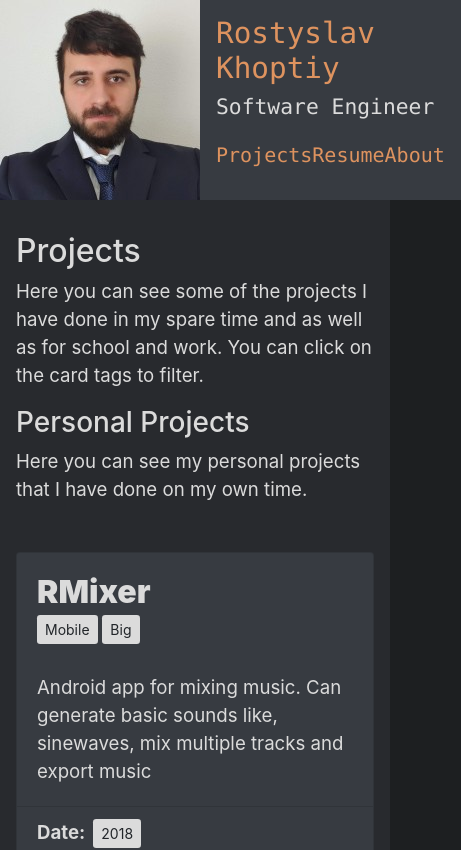
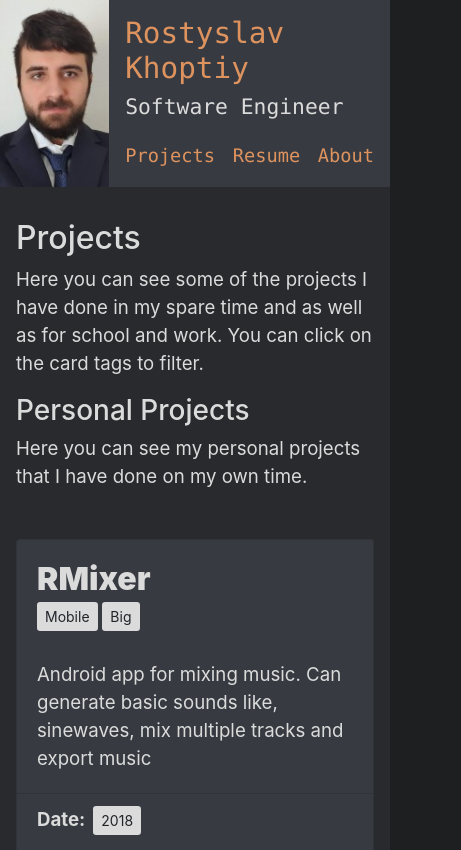
Before and after one commit to Ross65536/personal-website, a React (Create React App) app: page /#/ in a window 390 px wide. Shown: the top 850 px of the page, 461 px wide, since content can reach past the window. Built offline with nearby package versions, Linux system fonts and the light colour scheme; the HTML template or start-up script is replaced by a standard one.

Commit message:
improve responsive csss

```diff
--- a/src/header.scss
+++ b/src/header.scss
@@ -20,6 +20,7 @@
 }
 
 #header {
+  flex-grow: 1;
   padding: 1rem 3rem 1rem;
   ul {
     display: flex;
@@ -45,20 +46,39 @@
 //////////////////////////
 
 @media (max-width: 60rem) {
+  #header-top {
+    img {
+      width: 33%;
+    }
+  }
+
+  #header {
+    #name {
+      font-size: 28pt;
+    }
+  }
+
   body, html {
       width: 100%;
   }
 }
 
 @media (max-width: 680px) {
+
   #header {
     li a {
-      font-size: 15pt;
+      font-size: 14pt;
     }
   }
 }
 
 @media (max-width: 35rem) {
+  #header-top {
+    img {
+      width: 28%;
+    }
+  }
+
   #header {
       padding: 1rem 1rem 1rem;
       ul li {
```
